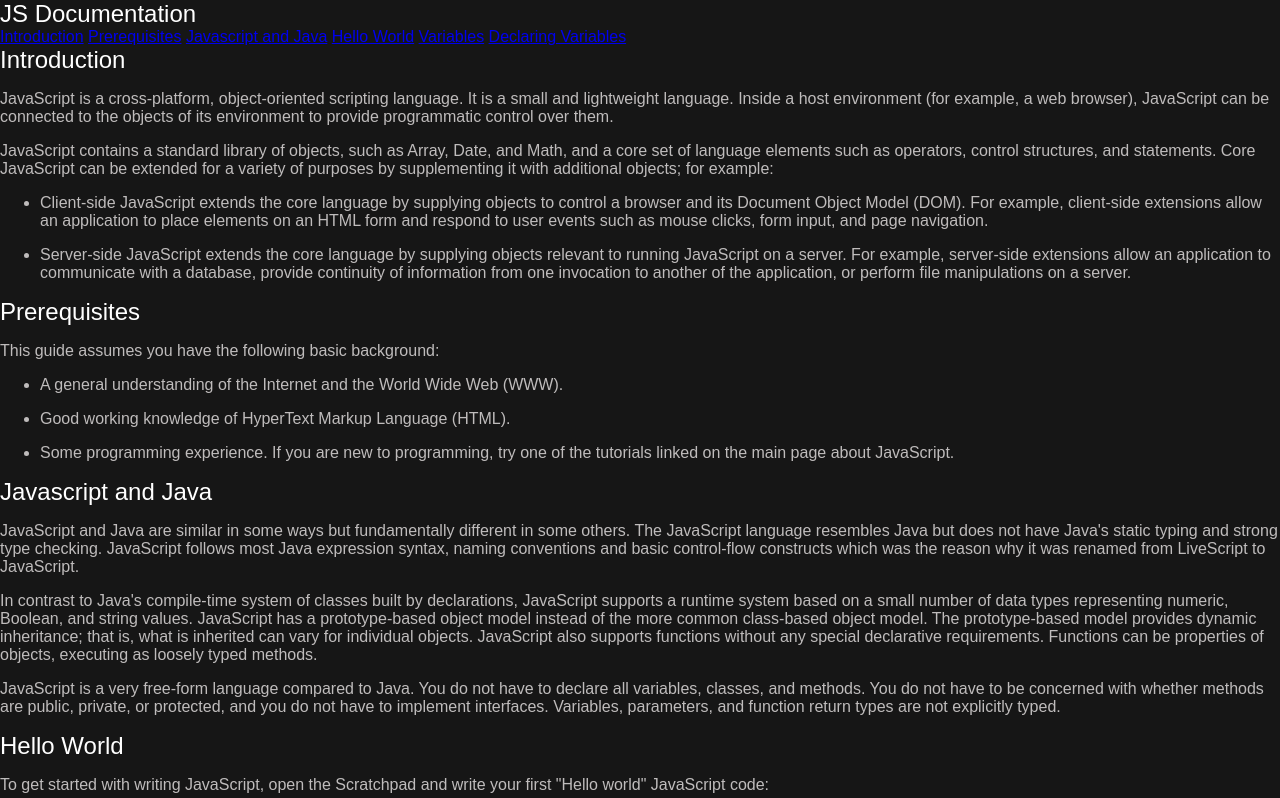
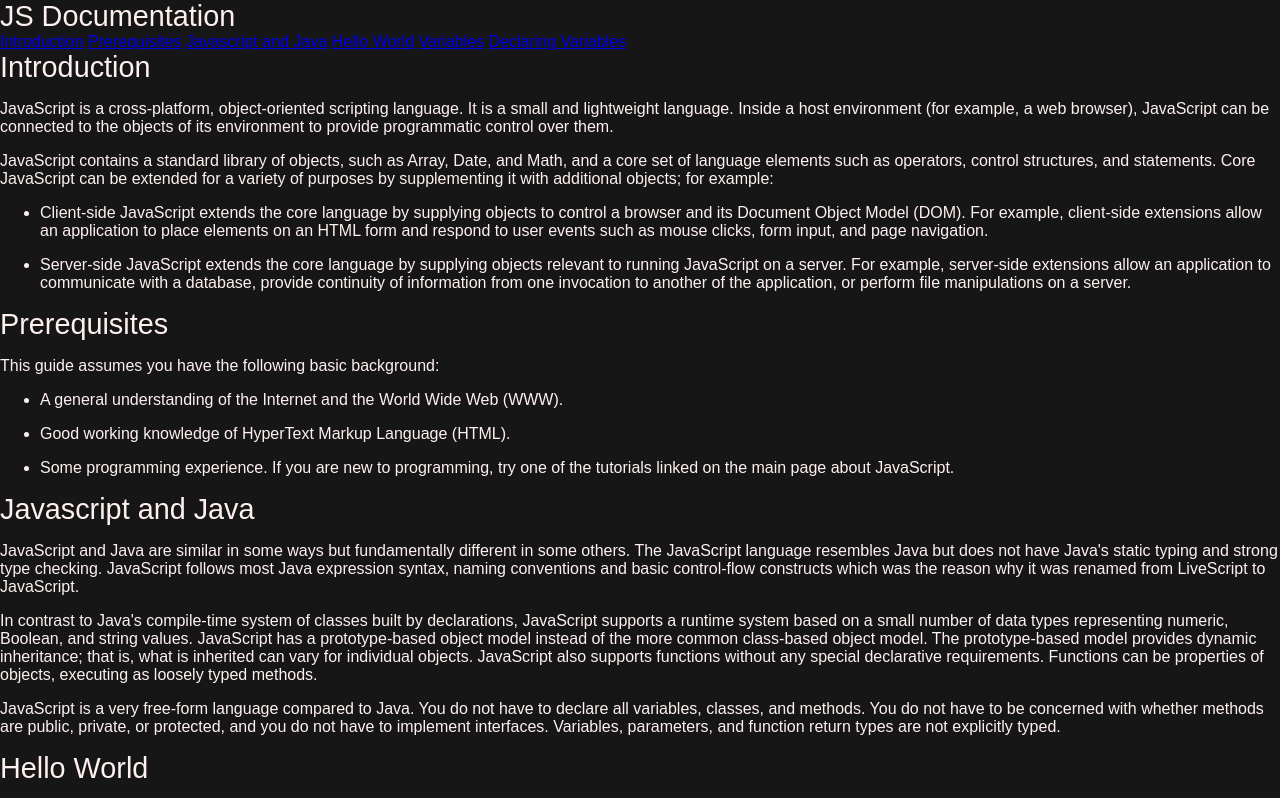
Before and after one commit to sushi057/freeCodeCamp-DocumentationPage, a plain HTML site: page index.html in a window 1280 px wide. Shown: the top 798 px of the page. Drawn offline with Linux system fonts and the light colour scheme.

Commit message:
Final Stage

```diff
--- a/styles.css
+++ b/styles.css
@@ -4,18 +4,20 @@
 
 body{
    background-color: rgb(22, 22, 22);
-   color: rgb(191, 188, 188);
+   color: rgb(255, 240, 240);
    font-family: Arial, Helvetica, sans-serif;
    margin: 0;
    padding: 0;
 }
 
-#navbar{
+#main-doc{
+    position: relative;
+}
+
+header{
+    font-size: 1.8em;
+}
+
+@media (max-width: 30em){
 
 }
-
-
-header{
-    color: white;
-    font-size: 1.5em;
-}
```
